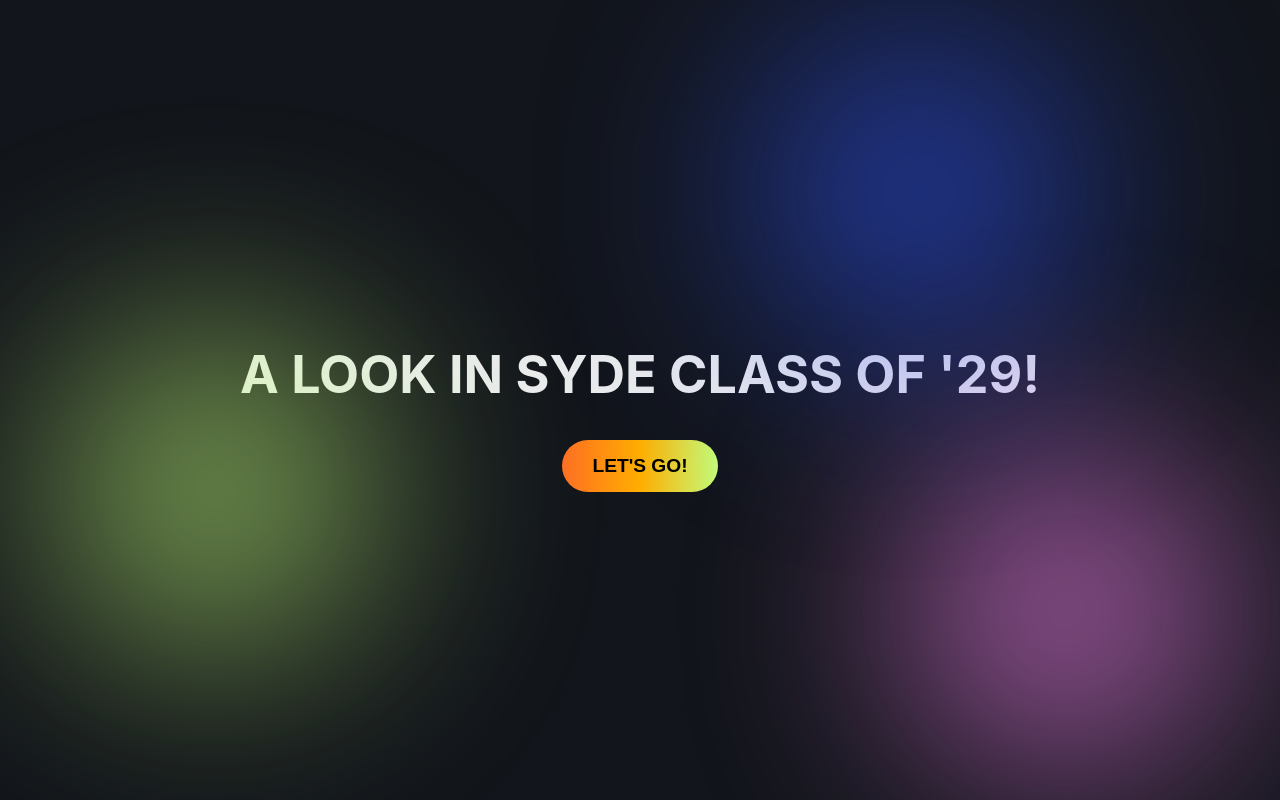
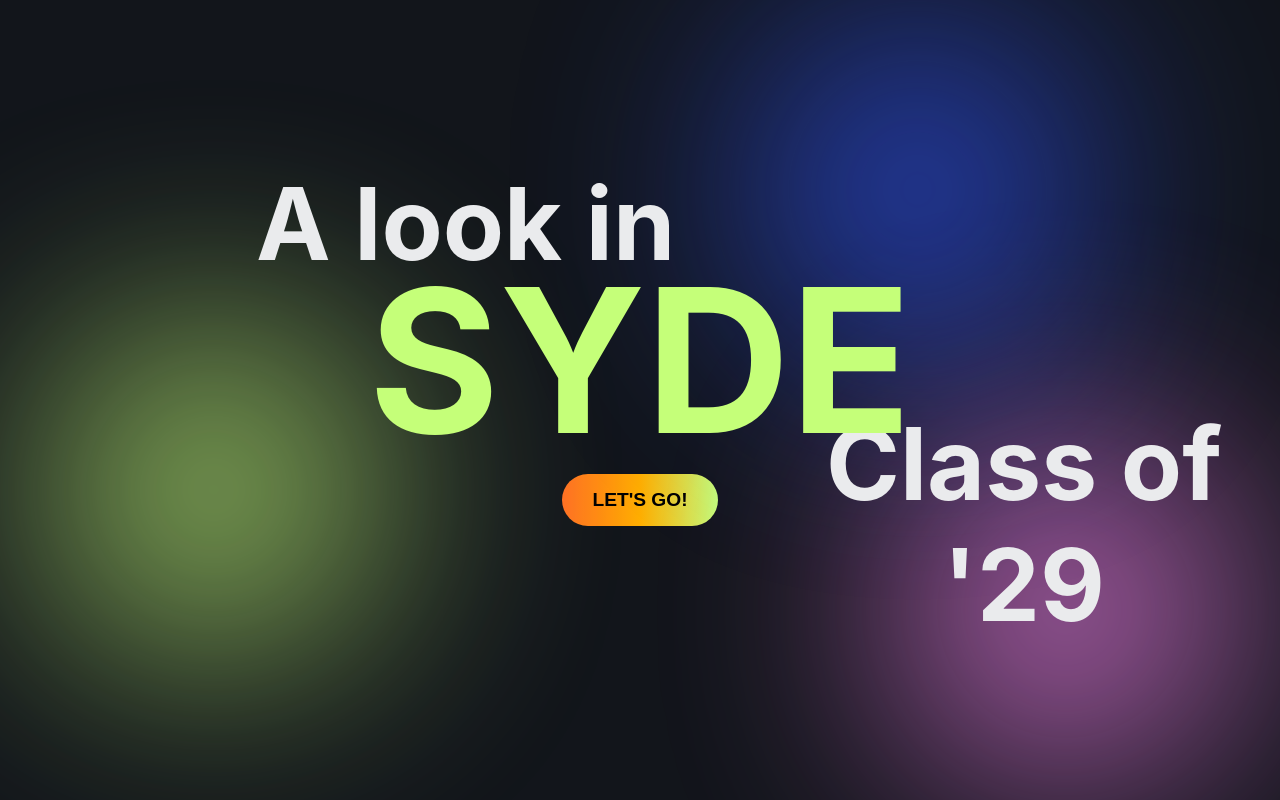
Before and after one commit to marwazaryab/SYDE-29-Class-Profile, a React (Create React App) app: page / in a window 1280 px wide. Built offline with nearby package versions, Linux system fonts and the light colour scheme.

Commit message:
update home page styles

```diff
--- a/src/pages/Home/Home.css
+++ b/src/pages/Home/Home.css
@@ -9,40 +9,66 @@
   overflow: hidden;
 }
 
+.top-left {
+  position: absolute;
+  top: 10%;
+  left: 20%;
+  font-size: 100px;
+  color: #EAEBED;
+}
+
+.middle {
+  font-size: 200px;
+  position: absolute;
+  top: 20%;
+  left: 50%;
+  transform: translate(-50%, -50%);
+  color: #C5FF79;
+  z-index: 10;
+}
+
+.bottom {
+  position: absolute;
+  top: 40%;
+  left: 60%;
+  font-size: 100px;
+  color: #EAEBED;
+}
+
 .glow-green {
   background-color: #C5FF79;
   bottom: 20%;
   left: 5%;
-    animation: pulse 1s infinite;
+  animation: pulse 1.5s infinite;
   position: absolute;
   width: 300px;
   height: 300px;
   border-radius: 50%;
-    filter: blur(100px);
+  filter: blur(120px);
 }
 
 .glow-pink {
   background-color: #FF86F6;
   bottom: 5%;
   right: 5%;
-    animation: pulse 1s infinite;
+  animation: pulse 1.5s infinite;
   position: absolute;
   width: 300px;
   height: 300px;
   border-radius: 50%;
-    filter: blur(100px);
+  filter: blur(120px);
 }
 
 .glow-blue {
   background-color: #2F53F9;
   top: 5%;
   left: 60%;
-    animation: pulse 1s infinite;
+  animation: pulse 1.5s infinite;
   position: absolute;
   width: 300px;
   height: 300px;
   border-radius: 50%;
-    filter: blur(100px);
+  filter: blur(120px);
 }
 
 @keyframes pulse {
@@ -52,7 +78,7 @@
   }
   50% {
     transform: scale(1.1);
-      opacity: 0.6;
+    opacity: 0.7;
   }
   100% {
     transform: scale(1);
@@ -60,7 +86,7 @@
   }
 }
 
-  .button {
+button {
   background: linear-gradient(90deg, #FF6E23, #ffae00, #C5FF79);
   border: none;
   padding: 15px 30px;
@@ -68,12 +94,9 @@
   font-weight: bold;
   border-radius: 30px;
   cursor: pointer;
+  margin-top: 200px;
 }
 
-  .button:hover {
+button:hover {
   background: linear-gradient(90deg, #fff, #fff, #fff);
 }
-
-  .content h1 {
-    color: #EAEBED;
-  }
--- a/src/pages/Home/Home.js
+++ b/src/pages/Home/Home.js
@@ -5,20 +5,17 @@ const Home = () => {
   return (
     <div className="home-container">
       <div className="background">
-
         <div className="glow-green"></div>
         <div className="glow-pink"></div>
         <div className="glow-blue"></div>
-
       </div>
 
       <div className="content">
-        <h1>
-          A LOOK IN SYDE CLASS OF '29!
-        </h1>
+        <h2 className="top-left">A look in</h2>
+        <h3 className="middle">SYDE</h3>
+        <h2 className="bottom">Class of '29</h2>
         <button className="button">LET'S GO!</button>
       </div>
-
     </div>
   );
 };
```
Lines whose indentation alone changed are shown as unchanged.
